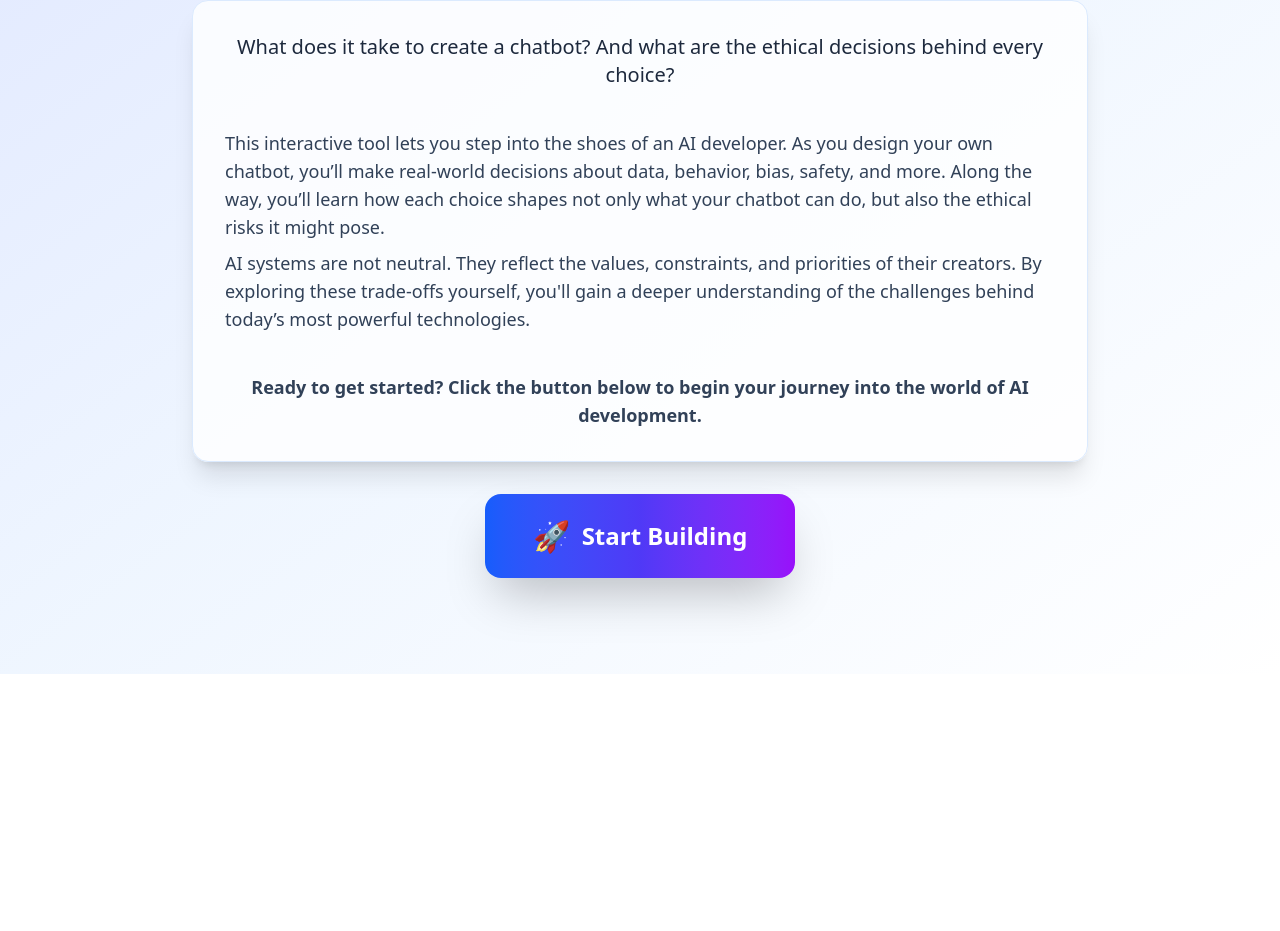
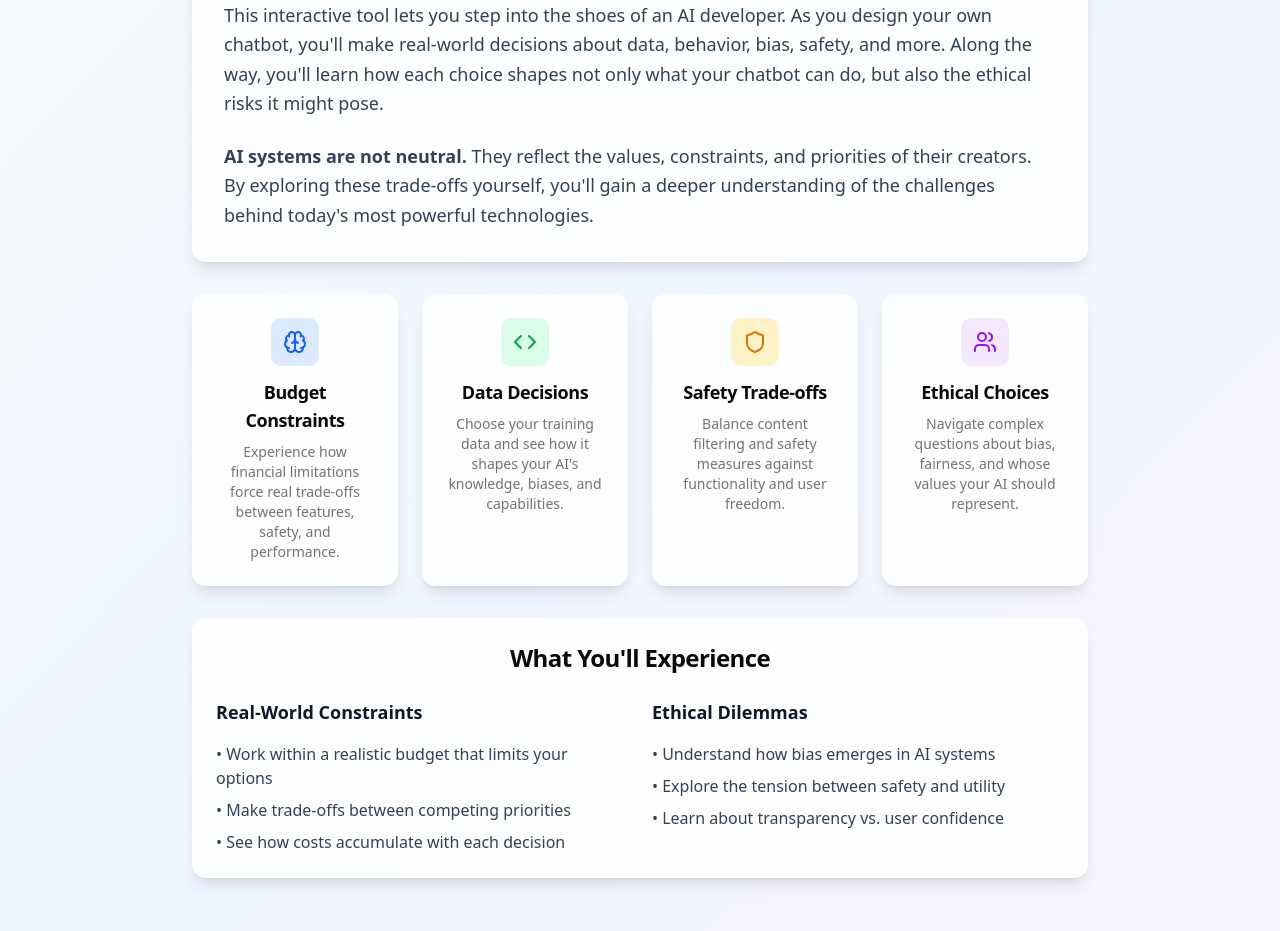
Before and after one commit to emield98/ethical, a Next.js app: page / in a window 1280 px wide. Shown: the part 280-1211 px from the top of the page. Before the commit the page ends 954 px from the top, so only its background shows below. Built offline with nearby package versions, Linux system fonts and the light colour scheme.

Commit message:
added source module

```diff
--- a/src/app/page.tsx
+++ b/src/app/page.tsx
@@ -1,40 +1,141 @@
-import { ChatbotBuilder } from "@/components/chatbot-builder";
-import Link from "next/link";
+"use client"
+
+import { Button } from "@/components/ui/button"
+import { Card, CardContent, CardDescription, CardHeader, CardTitle } from "@/components/ui/card"
+import { ArrowRight, Brain, Code, Shield, Users } from "lucide-react"
+import { useRouter } from "next/navigation"
 
 export default function Home() {
+  const router = useRouter()
+
   return (
-    <main className="min-h-screen py-12 px-4 sm:px-6 lg:px-8 bg-gradient-to-br from-indigo-100 via-blue-50 to-white dark:from-slate-900 dark:via-slate-800 dark:to-slate-900">
+    <div className="min-h-screen bg-gradient-to-br from-slate-50 via-blue-50 to-purple-50 dark:from-slate-950 dark:via-slate-900 dark:to-slate-800 py-12 px-4 sm:px-6 lg:px-8">
       <div className="max-w-4xl mx-auto">
-        <div className="mb-12 uneven-spacing">
-          <h1 className="text-5xl font-extrabold mb-6 text-center bg-gradient-to-r from-blue-700 via-indigo-600 to-purple-500 bg-clip-text text-transparent drop-shadow-lg">
-            Build Your Own Chatbot
-          </h1>
-          <div className="flex justify-center mb-8">
-            <img src="/globe.svg" alt="AI Globe" className="w-32 h-32 animate-spin-slow" />
+        {/* Hero Section */}
+        <div className="text-center mb-16">
+          <h1 className="text-5xl font-bold text-slate-900 dark:text-slate-50 mb-6">Build Your Own Chatbot</h1>
+          <p className="text-xl text-slate-700 dark:text-slate-300 max-w-3xl mx-auto leading-relaxed">
+            What does it take to create a chatbot? And what are the ethical decisions behind every choice?
+          </p>
+        </div>
+
+        {/* Main Content */}
+        <div className="space-y-8 mb-12">
+          <Card className="border-none shadow-lg bg-white/80 dark:bg-slate-900/80 backdrop-blur">
+            <CardContent className="p-8">
+              <p className="text-lg text-slate-700 dark:text-slate-300 leading-relaxed mb-6">
+                This interactive tool lets you step into the shoes of an AI developer. As you design your own chatbot,
+                you'll make real-world decisions about data, behavior, bias, safety, and more. Along the way, you'll
+                learn how each choice shapes not only what your chatbot can do, but also the ethical risks it might
+                pose.
+              </p>
+              <p className="text-lg text-slate-700 dark:text-slate-300 leading-relaxed">
+                <strong>AI systems are not neutral.</strong> They reflect the values, constraints, and priorities of
+                their creators. By exploring these trade-offs yourself, you'll gain a deeper understanding of the
+                challenges behind today's most powerful technologies.
+              </p>
+            </CardContent>
+          </Card>
+
+          {/* Key Concepts */}
+          <div className="grid grid-cols-1 md:grid-cols-2 lg:grid-cols-4 gap-6">
+            <Card className="border-none shadow-lg bg-white/80 dark:bg-slate-900/80 backdrop-blur hover:shadow-xl transition-shadow">
+              <CardHeader className="text-center pb-2">
+                <div className="w-12 h-12 bg-blue-100 dark:bg-blue-900 rounded-lg flex items-center justify-center mx-auto mb-3">
+                  <Brain className="h-6 w-6 text-blue-600 dark:text-blue-400" />
+                </div>
+                <CardTitle className="text-lg">Budget Constraints</CardTitle>
+              </CardHeader>
+              <CardContent>
+                <CardDescription className="text-center">
+                  Experience how financial limitations force real trade-offs between features, safety, and performance.
+                </CardDescription>
+              </CardContent>
+            </Card>
+
+            <Card className="border-none shadow-lg bg-white/80 dark:bg-slate-900/80 backdrop-blur hover:shadow-xl transition-shadow">
+              <CardHeader className="text-center pb-2">
+                <div className="w-12 h-12 bg-green-100 dark:bg-green-900 rounded-lg flex items-center justify-center mx-auto mb-3">
+                  <Code className="h-6 w-6 text-green-600 dark:text-green-400" />
+                </div>
+                <CardTitle className="text-lg">Data Decisions</CardTitle>
+              </CardHeader>
+              <CardContent>
+                <CardDescription className="text-center">
+                  Choose your training data and see how it shapes your AI's knowledge, biases, and capabilities.
+                </CardDescription>
+              </CardContent>
+            </Card>
+
+            <Card className="border-none shadow-lg bg-white/80 dark:bg-slate-900/80 backdrop-blur hover:shadow-xl transition-shadow">
+              <CardHeader className="text-center pb-2">
+                <div className="w-12 h-12 bg-amber-100 dark:bg-amber-900 rounded-lg flex items-center justify-center mx-auto mb-3">
+                  <Shield className="h-6 w-6 text-amber-600 dark:text-amber-400" />
+                </div>
+                <CardTitle className="text-lg">Safety Trade-offs</CardTitle>
+              </CardHeader>
+              <CardContent>
+                <CardDescription className="text-center">
+                  Balance content filtering and safety measures against functionality and user freedom.
+                </CardDescription>
+              </CardContent>
+            </Card>
+
+            <Card className="border-none shadow-lg bg-white/80 dark:bg-slate-900/80 backdrop-blur hover:shadow-xl transition-shadow">
+              <CardHeader className="text-center pb-2">
+                <div className="w-12 h-12 bg-purple-100 dark:bg-purple-900 rounded-lg flex items-center justify-center mx-auto mb-3">
+                  <Users className="h-6 w-6 text-purple-600 dark:text-purple-400" />
+                </div>
+                <CardTitle className="text-lg">Ethical Choices</CardTitle>
+              </CardHeader>
+              <CardContent>
+                <CardDescription className="text-center">
+                  Navigate complex questions about bias, fairness, and whose values your AI should represent.
+                </CardDescription>
+              </CardContent>
+            </Card>
           </div>
-          <div className="bg-white/80 dark:bg-slate-800/80 rounded-2xl shadow-xl p-8 mb-8 border border-blue-100 dark:border-slate-700">
-            <p className="text-xl text-slate-800 dark:text-slate-200 mb-10 text-center">
-              What does it take to create a chatbot? And what are the ethical decisions behind every choice?
-            </p>
-            <p className="text-lg text-slate-700 dark:text-slate-300 mb-2">
-              This interactive tool lets you step into the shoes of an AI developer. As you design your own chatbot, you’ll make real-world decisions about data, behavior, bias, safety, and more. Along the way, you’ll learn how each choice shapes not only what your chatbot can do, but also the ethical risks it might pose.
-            </p>
-            <p className="text-lg text-slate-700 dark:text-slate-300 mb-10">
-              AI systems are not neutral. They reflect the values, constraints, and priorities of their creators. By exploring these trade-offs yourself, you'll gain a deeper understanding of the challenges behind today’s most powerful technologies.
-            </p>
-            <p className="text-lg text-slate-700 dark:text-slate-300 text-center"><b>
-              Ready to get started? Click the button below to begin your journey into the world of AI development.
-            </b></p>
-          </div>
-          <div className="flex justify-center mt-8">
-            <Link href="/chatbot">
-              <button className="text-2xl font-bold px-12 py-6 bg-gradient-to-r from-blue-600 via-indigo-600 to-purple-600 text-white rounded-2xl shadow-2xl hover:scale-110 hover:from-blue-700 hover:to-purple-700 transition-all duration-200 focus:outline-none focus:ring-4 focus:ring-blue-300 flex items-center gap-3">
-                <span className="text-3xl">🚀</span> Start Building
-              </button>
-            </Link>
-          </div>
+
+          {/* What You'll Learn */}
+          <Card className="border-none shadow-lg bg-white/80 dark:bg-slate-900/80 backdrop-blur">
+            <CardHeader>
+              <CardTitle className="text-2xl text-center">What You'll Experience</CardTitle>
+            </CardHeader>
+            <CardContent>
+              <div className="grid grid-cols-1 md:grid-cols-2 gap-6">
+                <div className="space-y-4">
+                  <h3 className="text-lg font-semibold text-slate-900 dark:text-slate-100">Real-World Constraints</h3>
+                  <ul className="space-y-2 text-slate-700 dark:text-slate-300">
+                    <li>• Work within a realistic budget that limits your options</li>
+                    <li>• Make trade-offs between competing priorities</li>
+                    <li>• See how costs accumulate with each decision</li>
+                  </ul>
+                </div>
+                <div className="space-y-4">
+                  <h3 className="text-lg font-semibold text-slate-900 dark:text-slate-100">Ethical Dilemmas</h3>
+                  <ul className="space-y-2 text-slate-700 dark:text-slate-300">
+                    <li>• Understand how bias emerges in AI systems</li>
+                    <li>• Explore the tension between safety and utility</li>
+                    <li>• Learn about transparency vs. user confidence</li>
+                  </ul>
+                </div>
+              </div>
+            </CardContent>
+          </Card>
+        </div>
+
+        {/* Call to Action */}
+        <div className="text-center">
+          <p className="text-lg text-slate-700 dark:text-slate-300 mb-8">
+            Ready to get started? Let's build your chatbot.
+          </p>
+          <Button onClick={() => {
+            router.push('/chatbot')
+          }}>
+            Start Building <ArrowRight className="ml-2 h-5 w-5" />
+          </Button>
         </div>
       </div>
-    </main>
-  );
+    </div>
+  )
 }
--- a/src/components/chatbot-builder.tsx
+++ b/src/components/chatbot-builder.tsx
@@ -12,6 +12,7 @@ import { ChatbotSummary } from "./chatbot-summary"
 import { GlossaryTooltip } from "./ui-tooltip"
 import { EthicalInsights } from "./ethical-insights"
 import { TradeOffExplainer } from "./trade-off-explainer"
+import { Source } from "./source-citation"
 
 const steps = ["budget", "data", "filtering", "behavior", "bias", "summary"]
 
@@ -168,6 +169,13 @@ export function ChatbotBuilder() {
                     <p className="text-sm text-slate-500 dark:text-slate-400">
                       <GlossaryTooltip term="Web scraping">Web scraping</GlossaryTooltip>, social media, forums, and
                       other publicly available content. Broad coverage but may include biases and misinformation.
+                      <Source
+                        name="Common Crawl"
+                        url="https://commoncrawl.org/"
+                        description="Common Crawl maintains a free, open repository of web crawl data that can be used by anyone."
+                        date="2008-present"
+                        className="text-xs"
+                      />
                     </p>
                   </div>
                 </div>
--- /dev/null
+++ b/src/components/source-citation.tsx
@@ -0,0 +1,111 @@
+"use client"
+
+import React, { useState } from "react"
+import { Info, ExternalLink } from "lucide-react"
+import { cn } from "@/lib/utils"
+import { Button } from "@/components/ui/button"
+import {
+  Tooltip,
+  TooltipContent,
+  TooltipProvider,
+  TooltipTrigger,
+} from "@/components/ui/tooltip"
+
+interface SourceProps {
+  name: string
+  url?: string
+  description?: string
+  date?: string
+  className?: string
+  tooltipSide?: "top" | "right" | "bottom" | "left"
+  compact?: boolean
+}
+
+export function Source({
+  name,
+  url,
+  description,
+  date,
+  className,
+  tooltipSide = "bottom",
+  compact = false,
+}: SourceProps) {
+  const [copied, setCopied] = useState(false)
+
+  const handleCopy = () => {
+    if (!url) return
+
+    navigator.clipboard.writeText(url)
+    setCopied(true)
+    setTimeout(() => setCopied(false), 2000)
+  }
+
+  if (compact) {
+    return (
+      <TooltipProvider>
+        <Tooltip delayDuration={300}>
+          <TooltipTrigger asChild>
+            <span
+              className={cn(
+                "inline-flex items-center text-xs text-slate-500 dark:text-slate-400 hover:text-slate-700 dark:hover:text-slate-300 cursor-help",
+                className
+              )}
+            >
+              <Info className="h-3 w-3 mr-1" />Source
+            </span>
+          </TooltipTrigger>
+          <TooltipContent side={tooltipSide} className="p-3 max-w-xs">
+            <div className="space-y-1.5">
+              <p className="font-medium">{name}</p>
+              {description && <p className="text-xs opacity-90">{description}</p>}
+              {date && <p className="text-xs opacity-75">Published: {date}</p>}
+              {url && (
+                <div className="flex items-center gap-2 pt-1">
+                  <a
+                    href={url}
+                    target="_blank"
+                    rel="noopener noreferrer"
+                    className="text-xs flex items-center gap-1 text-blue-600 dark:text-blue-400 hover:underline"
+                  >
+                    <ExternalLink className="h-3 w-3" /> View source
+                  </a>
+                </div>
+              )}
+            </div>
+          </TooltipContent>
+        </Tooltip>
+      </TooltipProvider>
+    )
+  }
+
+  return (
+    <div className={cn("flex items-start gap-2 text-sm text-slate-500 dark:text-slate-400 p-2 border border-slate-200 dark:border-slate-800 rounded-md bg-slate-50 dark:bg-slate-900/50 mt-2", className)}>
+      <Info className="h-4 w-4 mt-0.5 text-slate-400 dark:text-slate-500" />
+      <div className="space-y-1 flex-1">
+        <p className="font-medium text-slate-700 dark:text-slate-300">{name}</p>
+        {description && <p className="text-xs">{description}</p>}
+        {date && <p className="text-xs opacity-75">Published: {date}</p>}
+        {url && (
+          <div className="flex items-center gap-2 pt-1">
+            <a
+              href={url}
+              target="_blank"
+              rel="noopener noreferrer"
+              className="text-xs flex items-center gap-1 text-blue-600 dark:text-blue-400 hover:underline"
+            >
+              <ExternalLink className="h-3 w-3" /> View source
+            </a>
+            <Button
+              variant="ghost"
+              size="sm"
+              className="h-6 px-2 text-xs"
+              onClick={handleCopy}
+            >
+              {copied ? "Copied!" : "Copy link"}
+            </Button>
+          </div>
+        )}
+      </div>
+    </div>
+  )
+}
```
